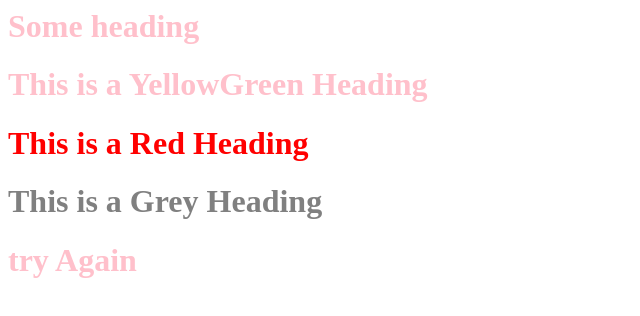
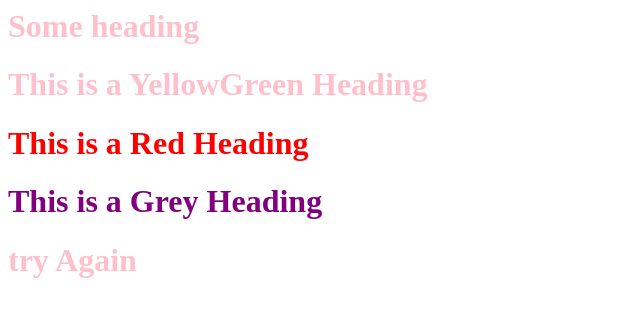
Before and after one commit to hggsgkl/prova, a plain HTML site: page index.html in a window 1280 px wide. Shown: the whole page, without its empty margins (0-640 px from the left). Drawn offline with Linux system fonts and the light colour scheme.

Commit message:
make second amazing html app

```diff
--- a/index.html
+++ b/index.html
@@ -27,7 +27,7 @@
 
 <h1>This is a Red Heading</h1>
 
-<h1 style="color:grey;">This is a Grey Heading</h1>
+<h1 style="color:purple;">This is a Grey Heading</h1>
 
 
 <h1 class="yg">try Again</h1>
```
